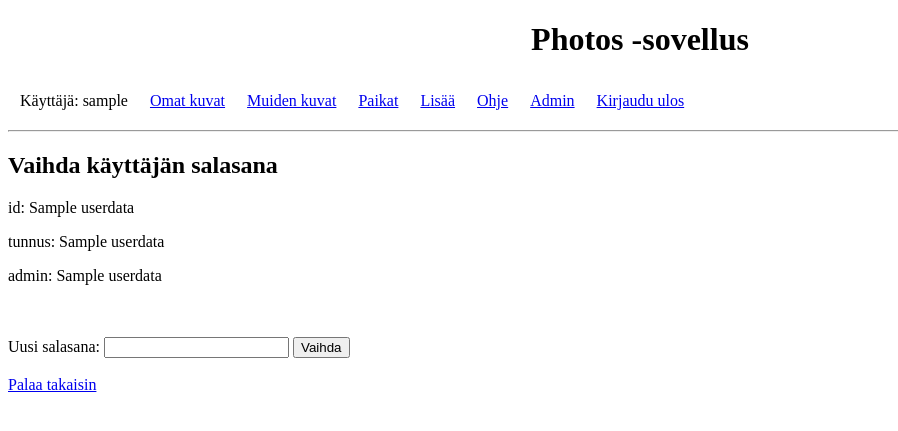
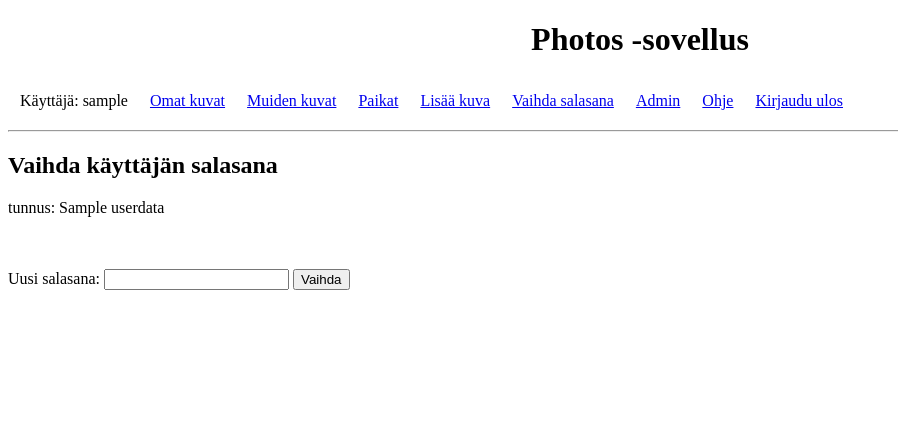
Before and after one commit to vuorenkoski/tsoha-photos, a Flask app: template templates/resetpassword.html in a window 1280 px wide. Shown: the top 431 px of the page, without its empty margins (0-898 px from the left). Run offline with Flask 2, Linux system fonts and the light colour scheme; the visitor is signed in with stand-in values (Sample User, id 1); the template is opened without the code that fills it: most values are stand-ins (such as "Sample title", 1, 10 or a date in 2020).

Commit message:
Mahdollisuus vaihtaa salasana

```diff
--- a/app.py
+++ b/app.py
@@ -271,12 +271,16 @@ def admin():
 def remove_user(id):
     if not session["admin"]:
         return "Ei oikeuksia"
+    if users.isadmin(id):
+        return "Pääkäyttäjän tunnusta ei voi poistaa"
     return render_template("removeuser.html", userdata=users.get_userdata(id=id))
 
 @app.route("/admin/removeuser/<int:id>", methods=["POST"])
 def remove_user_data(id):
-    if not session["admin"] or session["csrf_token"] != request.form["csrf_token"]:
+    if not session["admin"] or session["csrf_token"]!=request.form["csrf_token"]:
         return "Ei oikeuksia"
+    if users.isadmin(id):
+        return "Pääkäyttäjän tunnusta ei voi poistaa"
     if request.form["removeuser"]==session["csrf_token"]:
         users.remove(id)
         userphotos = photos.get_users_photos(id)
@@ -286,13 +290,15 @@ def remove_user_data(id):
 
 @app.route("/admin/resetpassword/<int:id>", methods=["GET"])
 def reset_password(id):
-    if not session["admin"]:
-        return "Ei oikeuksia"
-    return render_template("resetpassword.html", userdata=users.get_userdata(id=id))
+    if session["admin"] or session["userid"]==id:
+        return render_template("resetpassword.html", userdata=users.get_userdata(id=id), admin=session["admin"] and not users.isadmin(id))
+    return "Ei oikeuksia"
 
 @app.route("/admin/resetpassword/<int:id>", methods=["POST"])
 def reset_password_data(id):
-    if not session["admin"] or session["csrf_token"] != request.form["csrf_token"]:
-        return "Ei oikeuksia"
-    users.set_password(request.form["newpassword"], id=id)
-    return redirect("/admin")
+    if (session["admin"] or session["userid"]==id) and session["csrf_token"]==request.form["csrf_token"]:
+        users.set_password(request.form["newpassword"], id=id)
+        if session["userid"]==id:
+            return redirect("/view")
+        return redirect("/admin")
+    return "Ei oikeuksia"
--- a/templates/layout.html
+++ b/templates/layout.html
@@ -18,11 +18,13 @@
 <td><a href="/view">Omat kuvat</a></td>
 <td><a href="/viewothers">Muiden kuvat</a></td>
 <td><a href="/places">Paikat</a></td>
-<td><a href="/upload">Lisää</a></td>
-<td><a href="/help">Ohje</a></td>
+<td><a href="/upload">Lisää kuva</a></td>
+<td><a href="/admin/resetpassword/{{ session.userid }}">Vaihda salasana</a></td>
+
 {% if session.admin == true %}
 <td><a href="/admin">Admin</a></td>
 {% endif %}
+<td><a href="/help">Ohje</a></td>
 
 
 <td><a href="/logout">Kirjaudu ulos</a></td>
--- a/templates/resetpassword.html
+++ b/templates/resetpassword.html
@@ -3,9 +3,11 @@
 
 {% block content %}
 
-<p>id: {{ userdata[0] }}</p>
 <p>tunnus: {{ userdata[1] }}</p>
-<p>admin: {{ userdata[3] }}</p>
+
+{% if userdata[3]==true %}
+<p>Pääkäyttäjä</p>
+{% endif %}
 
 <br><br>
 <form action="/admin/resetpassword/{{ userdata[0] }}" method="POST">
@@ -14,6 +16,9 @@ Uusi salasana: <input type="password" name="newpassword">
 <input type="submit" value="Vaihda">
 </form>
 <br>
+
+{% if admin==true %}
 <a href="/admin">Palaa takaisin</a>
+{% endif %}
 
 {% endblock %}
--- a/users.py
+++ b/users.py
@@ -69,3 +69,7 @@ def remove(userid):
     sql = "DELETE FROM photos_kayttajat WHERE id=:id"
     db.session.execute(sql, {"id":userid})
     db.session.commit()
+
+def isadmin(userid):
+    sql = "SELECT admin FROM photos_kayttajat WHERE id=:userid"
+    return db.session.execute(sql, {"userid":userid}).fetchone()[0]
```
Also changed, not shown: templates/removeuser.html (+5 -2 lines).
